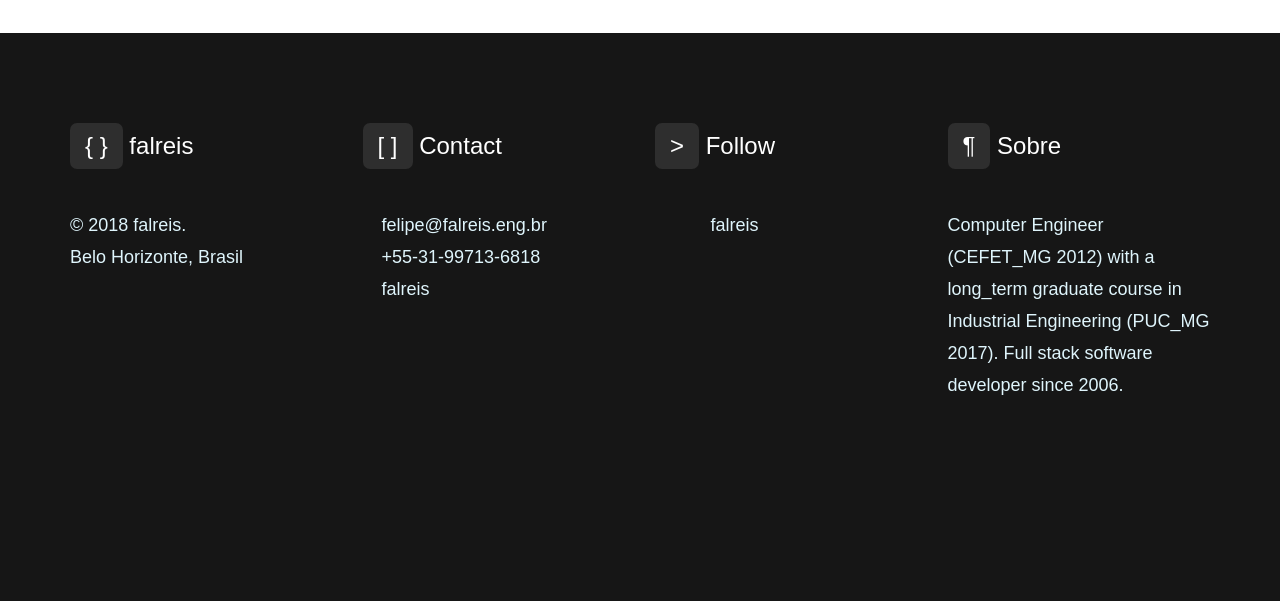
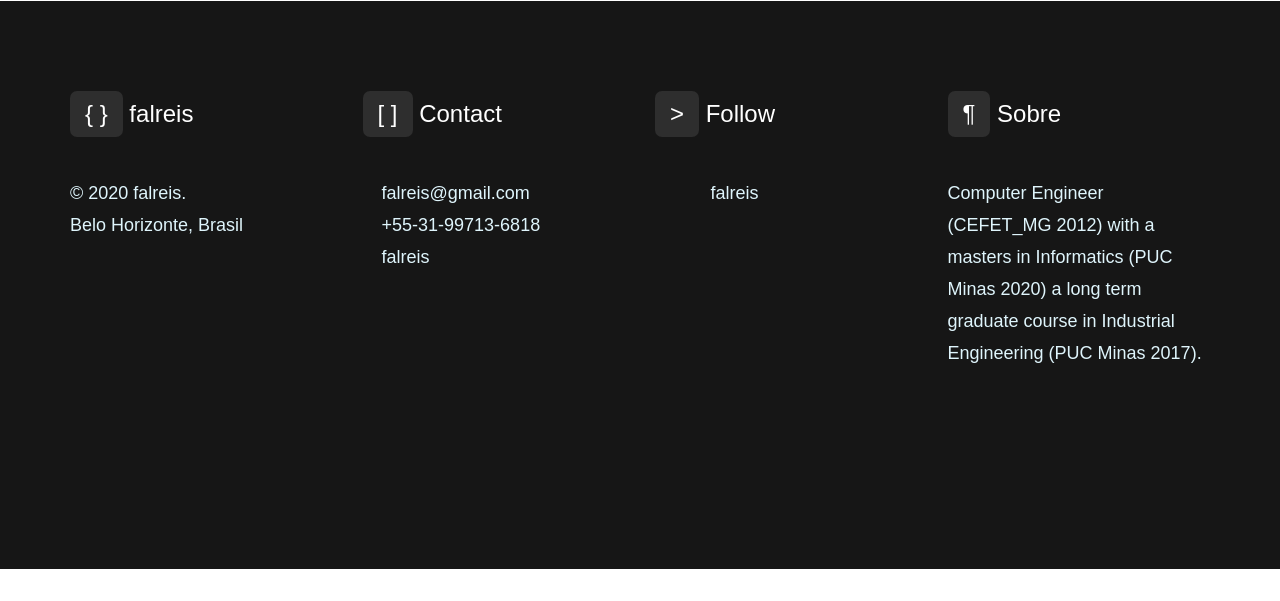
Before and after one commit to falreis/falreis.github.io, a PHP site: page /original.html in a window 1280 px wide. Shown: the part 2889-3490 px from the top of the page. After the commit the page ends 3458 px from the top, so only its background shows below. Run offline with PHP 8.4, Linux system fonts and the light colour scheme; some web fonts are replaced.

Commit message:
Atualização de site pessoal

```diff
--- a/inc_body_footer.php
+++ b/inc_body_footer.php
@@ -14,7 +14,7 @@
                 <span id="footer_contact"> Contato</span>
                 </div>
                 <p>
-                    <a href="mailto:felipe@falreis.eng.br"><i class="icon icon-mail"></i> felipe@falreis.eng.br</a><br />
+                    <a href="mailto:falreis@gmail.com"><i class="icon icon-mail"></i> falreis@gmail.com</a><br />
                     <a href="tel:5531997136818"><i class="icon icon-phone"></i> +55-31-99713-6818 <i class="icon icon-whatsapp"></i></a><br/>
                     <a href="skype:falreis?call"><i class="icon icon-skype"></i> falreis</a>
                 </p>
--- a/lang_en.txt
+++ b/lang_en.txt
@@ -1,9 +1,9 @@
 {
 	  "title": "Hello, I'm Felipe Reis"
-	, "subtitle1": "Freelancer software developer. Computer Engineer with Industrial and Self-Driving Car Engineer specializations. Master candidate in Informatics. Full stack developer since 2006."
+	, "subtitle1": "Computer engineer. Master in Informatics. Specialist in Industrial Engineering and Autonomous Car Engineering."
 	, "subtitle2": "I believe that building things is a lot more fun than buying it. And in simple and light solutions."
 	, "about_title": "My bio"
-	, "about_content1": "I'm a Computer Engineer (CEFET-MG 2012) with a long-term graduate course in Industrial Engineering (PUC Minas 2017) and a Udacity's Self Driving Car Engineering Nanodegree specialization (UDACITY-2018). I'm a Masters Candidate in Computer Science at PUC Minas with end predict to 2019."
+	, "about_content1": "I'm a Computer Engineer (CEFET-MG 2012) with a long-term graduate course in Industrial Engineering (PUC Minas 2017), a Udacity's Self Driving Car Engineering Nanodegree specialization (UDACITY-2018) and a Masters in Informatics (PUC Minas 2020)."
 	, "about_content2": "I'm a full stack software developer since 2006 for web and desktop environments. I've worked with great and important projects in accountant, educational and finance areas. I've experience most in ASP.NET C#, PHP and Java technologies, for relational databases."
 	, "about_content3": "See more informations below.."
 	, "about_prof_title": "Work"
@@ -39,5 +39,5 @@
 	, "methods_love_content": "Choose who really care with his work."
 	, "footer_contact": "Contact"
 	, "footer_follow": "Follow"
-	, "footer_about": "Computer Engineer (CEFET_MG 2012) with a long_term graduate course in Industrial Engineering (PUC_MG 2017). Full stack software developer since 2006."
+	, "footer_about": "Computer Engineer (CEFET_MG 2012) with a masters in Informatics (PUC Minas 2020) a long term graduate course in Industrial Engineering (PUC Minas 2017)."
 }
--- a/lang_pt.txt
+++ b/lang_pt.txt
@@ -1,10 +1,10 @@
 {
 	  "title": "Olá, eu sou Felipe Reis"
-	, "subtitle1": "Desenvolvedor freelancer. Engenheiro de Computação, com especialização em Engenharia de Produção e Engenharia de Carro Autônomo. Mestrando em Informática. Desenvolvedor full stack desde 2006."
+	, "subtitle1": "Engenheiro de Computação. Mestre em Informática. Especialista em Engenharia de Produção."
 	, "subtitle2": "Acredito que construir novas coisas é muito mais divertido que comprá-las. E que soluções simples e leves podem produzir grandes inovações."
 	, "about_title": "Sobre"
 	, "about_content1": "Sou desenvolvedor full stack desde 2006 para ambientes web e desktop. Trabalhei com grandes e importantes projetos nas áreas de contabilidade, de educação e finanças. As linguagens no qual tenho maior experiência são ASP.NET C#, PHP e Java, para banco de dados relacionais. "
-	, "about_content2": "Tenho formação acadêmica em Engenharia de Computação (CEFET-MG 2012), com especialização em Engenharia de Produção (PUC Minas 2017) e Self Driving Car Engineering (UDACITY-2018). Atualmente sou mestrando em Informática pela PUC Minas, com previsão de conclusão em 2019."
+	, "about_content2": "Tenho formação acadêmica em Engenharia de Computação (CEFET-MG 2012), com especialização em Engenharia de Produção (PUC Minas 2017), Self Driving Car Engineering (UDACITY-2018) e mestrado em Informática (PUC Minas 2020)."
 	, "about_content3": "Atualmente, tenho trabalhado e investindo nas áreas de Data Science e desenvolvimento de ferramentas para engenharia. Veja mais informações abaixo."
 	, "about_prof_title": "LinkedIn"
 	, "about_prof_content": "Veja meu currículo completo no Linkedin."
@@ -39,5 +39,5 @@
 	, "methods_love_content": "Escolha quem realmente se importa com aquilo que faz."
 	, "footer_contact": "Contato"
 	, "footer_follow": "Siga"
-	, "footer_about": "Engenheiro de Computação, com especialização em Engenharia de Produção e Engenharia de Carro Autônomo. Desenvolvedor full stack desde 2006."
+	, "footer_about": "Engenheiro de Computação (CEFET-MG 2012), com mestrado em Informática (PUC Minas 2020) e especialização em Engenharia de Produção (PUC Minas 2020)."
 }
--- a/original.html
+++ b/original.html
@@ -110,7 +110,7 @@
 								<h1 class="cover-text-lead wow fadeInUp" data-wow-duration="1s" data-wow-delay=".5s" style="color:#FFF;" id="title"></h1>
 								<h2 class="cover-text-sublead wow fadeInUp" data-wow-duration="1s" data-wow-delay=".8s" style="color:#FFF;">
 									<span id="subtitle1">
-										Desenvolvedor freelancer. Engenheiro de Computação, com especialização em Engenharia de Produção e Engenharia de Carro Autônomo. Mestrando em Informática. Desenvolvedor full stack desde 2006.
+										Engenheiro de Computação. Mestre em Informática. Especialista em Engenharia de Produção e Engenharia de Carro Autônomo. Desenvolvedor full stack desde 2006.
 									</span>
 									<br>
 								</h2>
@@ -249,7 +249,7 @@
 					<div class="col-md-3 col-sm-6 fh5co-footer-widget wow fadeInUp" data-wow-duration="1s" data-wow-delay=".5s">
 						<div class="fh5co-logo"><span class="logo">{ }</span> falreis</div>
 						<p class="fh5co-copyright">
-							&copy; 2018 falreis. <br>
+							&copy; 2020 falreis. <br>
 							Belo Horizonte, Brasil
 						</p>
 						<br />
@@ -259,7 +259,7 @@
 						<span id="footer_contact"> Contato</span>
 						</div>
 						<p>
-							<a href="mailto:felipe@falreis.eng.br"><i class="icon icon-mail"></i> felipe@falreis.eng.br</a><br />
+							<a href="mailto:falreis@gmail.com"><i class="icon icon-mail"></i> falreis@gmail.com</a><br />
 							<a href="tel:5531997136818"><i class="icon icon-phone"></i> +55-31-99713-6818 <i class="icon icon-whatsapp"></i></a><br/>
 							<a href="skype:falreis?call"><i class="icon icon-skype"></i> falreis</a>
 						</p>
```
Also changed, not shown: 2 other files.
